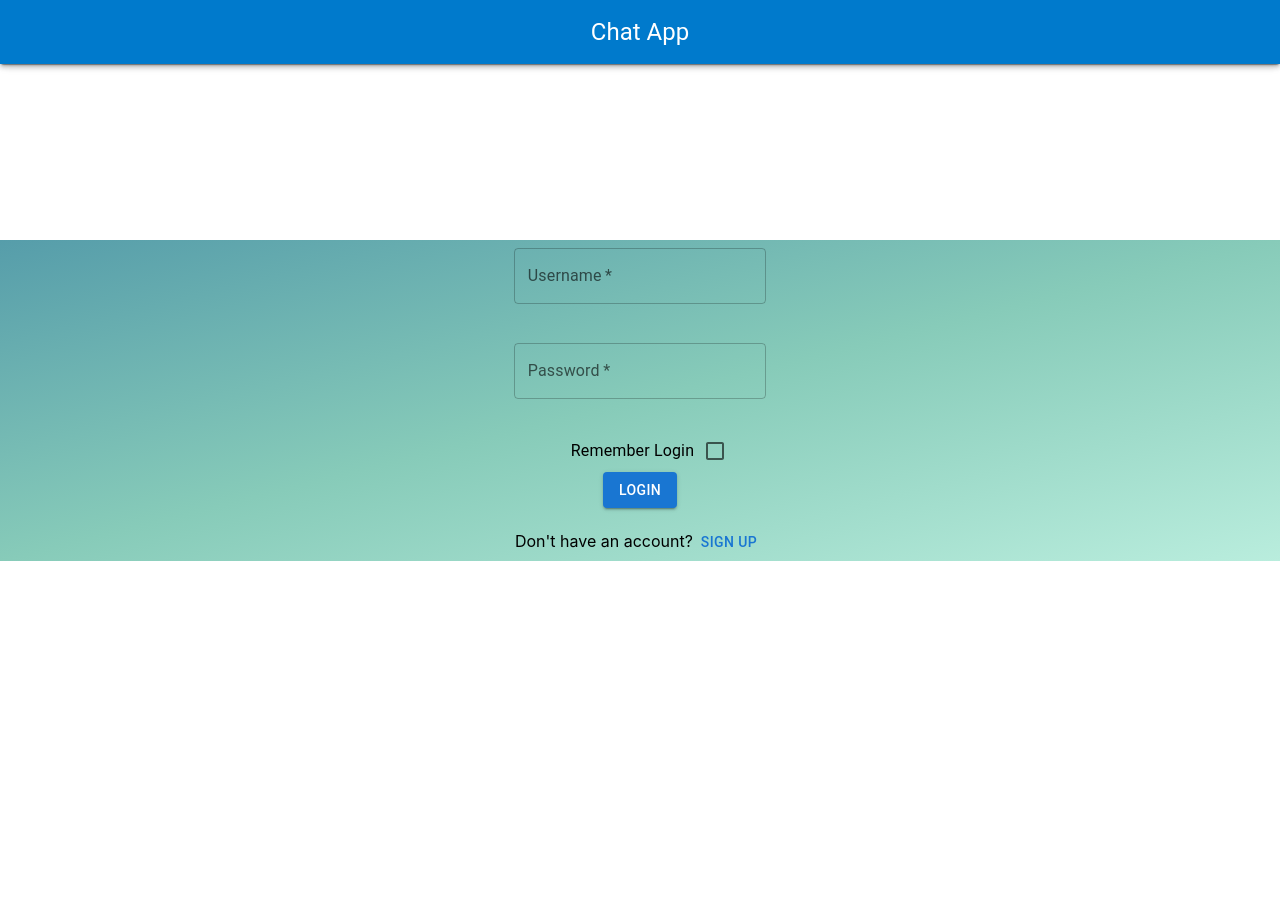
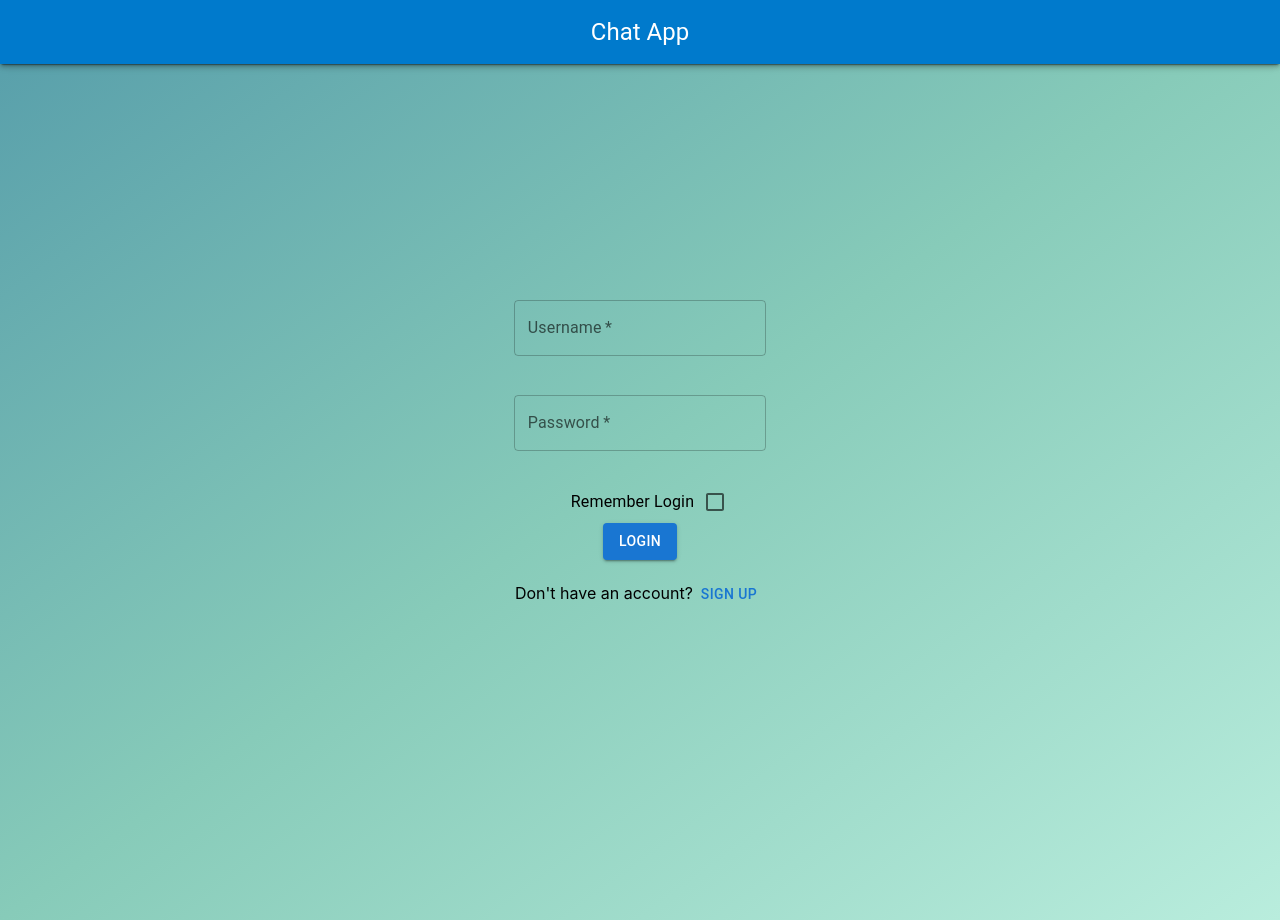
Before and after one commit to mkyle1/mkyle.github.io, a React (Create React App) app in the folder mobile-ux-chat/: page / in a window 1280 px wide. Before the commit the page ends 800 px from the top, so only its background shows below. Built offline with nearby package versions, Linux system fonts and the light colour scheme.

Commit message:
Fix background login+register, problems on desktop

```diff
--- a/mobile-ux-chat/src/components/LoginPage.js
+++ b/mobile-ux-chat/src/components/LoginPage.js
@@ -35,12 +35,15 @@ export default function LoginPage() {
   }
 
     return(
-    <div>
+    <div style={{height: '100%',
+                 display: "flex",
+                 alignItems: "center",
+                 justifyContent: "center",
+                 flexDirection: "column"}}>
     <Box
       component="form"
       sx={{
         '& .MuiTextField-root': { m: 1, width: '25ch' },
-        marginTop: "30vh",
         display: "flex",
         alignItems: "center",
         justifyContent: "center",
--- a/mobile-ux-chat/src/components/RegisterPage.js
+++ b/mobile-ux-chat/src/components/RegisterPage.js
@@ -32,12 +32,15 @@ const RegisterPage = (props) => {
   });
 
     return(
-      <div>
+      <div style={{height: '100%',
+      display: "flex",
+      alignItems: "center",
+      justifyContent: "center",
+      flexDirection: "column"}}>
       <Box
         component="form"
         sx={{
           '& .MuiTextField-root': { m: 1, width: '25ch' },
-          marginTop: "15vh",
           marginBottom: "2vh",
           display: "flex",
           alignItems: "center",
--- a/mobile-ux-chat/src/index.css
+++ b/mobile-ux-chat/src/index.css
@@ -1,5 +1,6 @@
 html {
   overflow: clip;
+  height: 115dvh;
 }
 
 body {
@@ -9,6 +10,11 @@ body {
     sans-serif;
   -webkit-font-smoothing: antialiased;
   -moz-osx-font-smoothing: grayscale;
+  height: 100%;
+}
+
+#root {
+  height: 100%;
 }
 
 code {
```
